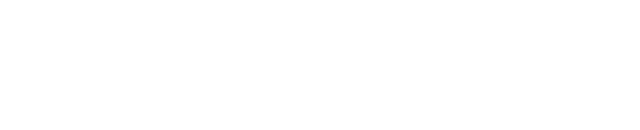
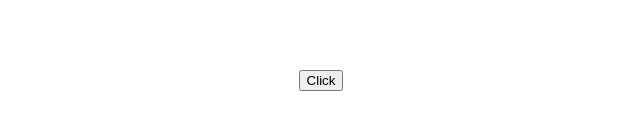
Before and after one commit to Deemou/react-masterclass, a React (Create React App) app: page / in a window 1280 px wide. Shown: the part 320-450 px from the top of the page, without its empty margins (319-959 px from the left). Built offline with nearby package versions, Linux system fonts and the light colour scheme; the HTML template or start-up script is replaced by a standard one.

Commit message:
#7.11 AnimatePresence

```diff
--- a/src/App.tsx
+++ b/src/App.tsx
@@ -1,5 +1,6 @@
 import styled from "styled-components";
-import { motion } from "framer-motion";
+import { motion, AnimatePresence } from "framer-motion";
+import { useState } from "react";
 
 const Wrapper = styled(motion.div)`
   height: 100vh;
@@ -9,42 +10,49 @@
   align-items: center;
 `;
 
-const Svg = styled.svg`
-  width: 300px;
-  height: 300px;
-  path {
-    stroke: white;
-    stroke-width: 2;
-  }
+const Box = styled(motion.div)`
+  width: 400px;
+  height: 200px;
+  background-color: rgba(255, 255, 255, 1);
+  border-radius: 40px;
+  position: absolute;
+  top: 100px;
+  box-shadow: 0 2px 3px rgba(0, 0, 0, 0.1), 0 10px 20px rgba(0, 0, 0, 0.06);
 `;
 
-const svg = {
-  start: { pathLength: 0, fill: "rgba(255, 255, 255, 0)" },
-  end: {
-    fill: "rgba(255, 255, 255, 1)",
-    pathLength: 1,
+const boxVariants = {
+  initial: {
+    opacity: 0,
+    scale: 0,
+  },
+  visible: {
+    opacity: 1,
+    scale: 1,
+    rotateZ: 360,
+  },
+  leaving: {
+    opacity: 0,
+    scale: 0,
+    y: 50,
   },
 };
 
 function App() {
+  const [showing, setShowing] = useState(false);
+  const toggleShowing = () => setShowing((prev) => !prev);
   return (
     <Wrapper>
-      <Svg
-        focusable="false"
-        xmlns="http://www.w3.org/2000/svg"
-        viewBox="0 0 448 512"
-      >
-        <motion.path
-          variants={svg}
-          initial="start"
-          animate="end"
-          transition={{
-            default: { duration: 5 },
-            fill: { duration: 1, delay: 3 },
-          }}
-          d="M224 373.12c-25.24-31.67-40.08-59.43-45-83.18-22.55-88 112.61-88 90.06 0-5.45 24.25-20.29 52-45 83.18zm138.15 73.23c-42.06 18.31-83.67-10.88-119.3-50.47 103.9-130.07 46.11-200-18.85-200-54.92 0-85.16 46.51-73.28 100.5 6.93 29.19 25.23 62.39 54.43 99.5-32.53 36.05-60.55 52.69-85.15 54.92-50 7.43-89.11-41.06-71.3-91.09 15.1-39.16 111.72-231.18 115.87-241.56 15.75-30.07 25.56-57.4 59.38-57.4 32.34 0 43.4 25.94 60.37 59.87 36 70.62 89.35 177.48 114.84 239.09 13.17 33.07-1.37 71.29-37.01 86.64zm47-136.12C280.27 35.93 273.13 32 224 32c-45.52 0-64.87 31.67-84.66 72.79C33.18 317.1 22.89 347.19 22 349.81-3.22 419.14 48.74 480 111.63 480c21.71 0 60.61-6.06 112.37-62.4 58.68 63.78 101.26 62.4 112.37 62.4 62.89.05 114.85-60.86 89.61-130.19.02-3.89-16.82-38.9-16.82-39.58z"
-        ></motion.path>
-      </Svg>
+      <button onClick={toggleShowing}>Click</button>
+      <AnimatePresence>
+        {showing ? (
+          <Box
+            variants={boxVariants}
+            initial="initial"
+            animate="visible"
+            exit="leaving"
+          />
+        ) : null}
+      </AnimatePresence>
     </Wrapper>
   );
 }
```
